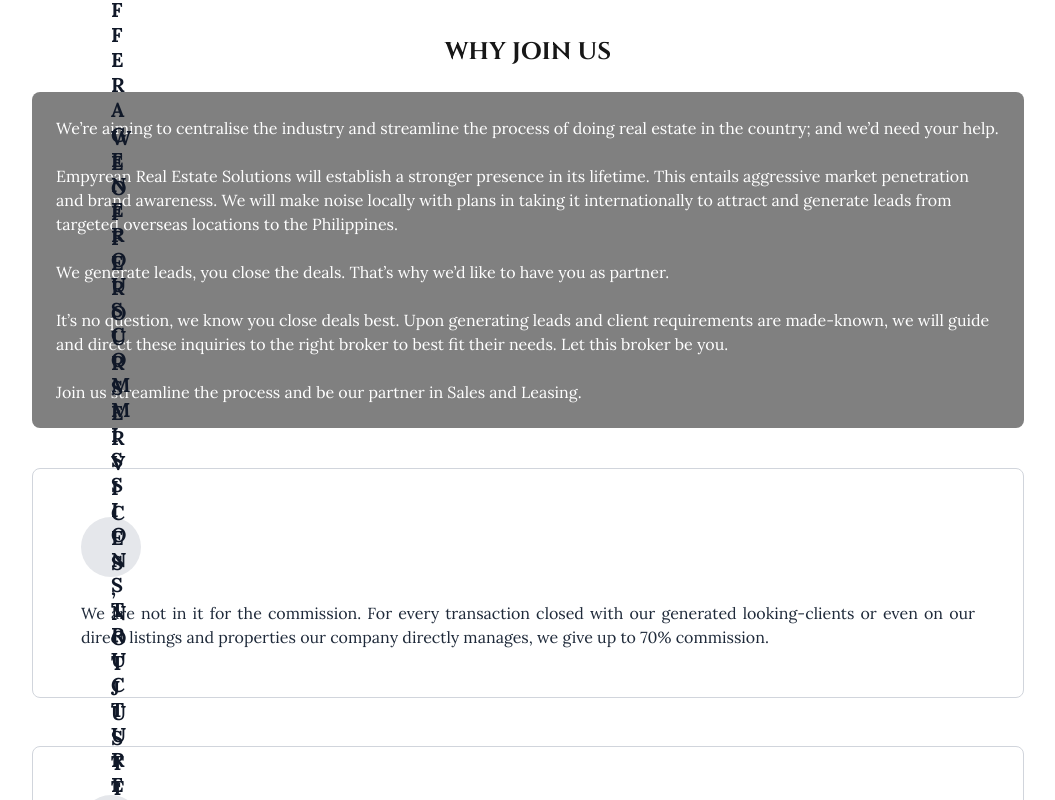
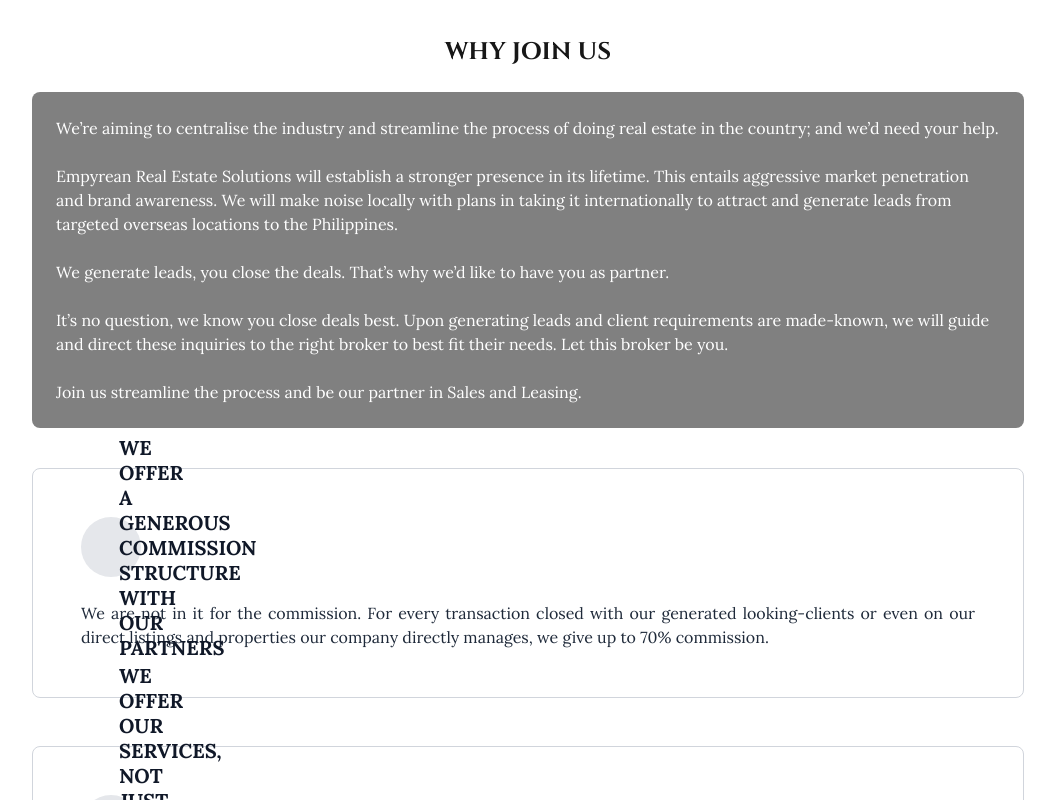
Before and after one commit to Empyrean25/empyrean, a Next.js app: page /on-work/services/broker-agent in a window 1280 px wide. Shown: the part 780-1580 px from the top of the page, without its empty margins (112-1167 px from the left). Built offline with nearby package versions, Linux system fonts and the light colour scheme.

Commit message:
Update content-card.tsx

```diff
--- a/src/components/content-card.tsx
+++ b/src/components/content-card.tsx
@@ -16,17 +16,18 @@ export function ContentCard({
       className={`border border-gray-300 rounded-lg p-8 md:p-12 ${className}`}
     >
       <div className="flex flex-col gap-6">
-        <div className="flex items-start gap-4">
+        <div className="flex gap-0">
           {/* Circle */}
           <div className="relative min-w-[60px] h-[60px]">
             <div className="bg-gray-200 rounded-full w-full h-full" />
-            {/* Title starts from center and overflows right */}
-            <div className="absolute top-1/2 left-1/2 -translate-y-1/2 text-xl font-bold uppercase leading-tight text-gray-900 break-words w-[calc(100vw-160px)] max-w-[calc(100%-80px)]">
+            {/* Title positioned inside and overflowing right */}
+            <div className="absolute top-1/2 left-1/2 -translate-y-1/2 text-xl font-bold uppercase text-gray-900 leading-tight whitespace-pre-wrap w-[calc(100vw-160px)] max-w-[calc(100%-80px)] pl-2">
               {title}
             </div>
           </div>
         </div>
 
+        {/* Description */}
         <p className="text-[14px] md:text-base text-gray-800 text-justify">
           {description}
         </p>
```
